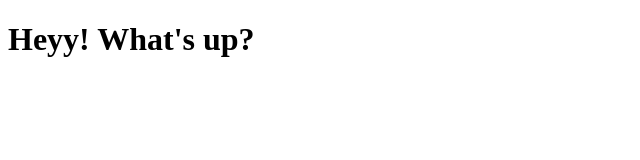
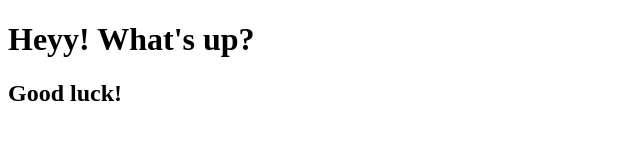
Before and after one commit to Ahmed3388/html-css-js, a plain HTML site: page site/index.html in a window 1280 px wide. Shown: the whole page, without its empty margins (0-640 px from the left). Drawn offline with Linux system fonts and the light colour scheme.

Commit message:
another lil change

```diff
--- a/site/index.html
+++ b/site/index.html
@@ -5,5 +5,6 @@
 </head>
 <body>
 <h1>Heyy! What's up?</h1>
+<h2>Good luck!</h2>
 </body>
 </html>
```
